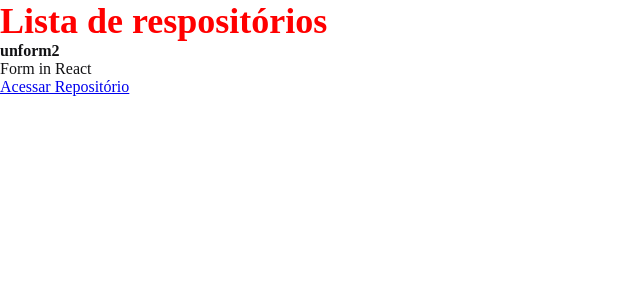
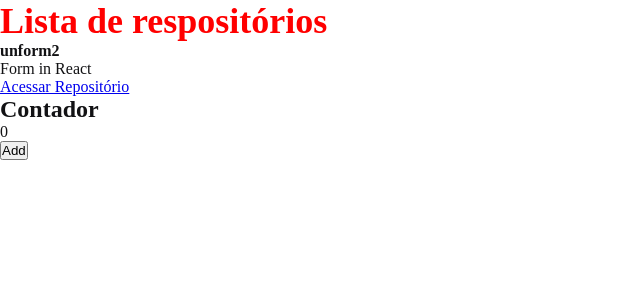
Before and after one commit to moraes3000/ignite-fundamentos-reactjs, a React app: page / in a window 1280 px wide. Shown: the top 300 px of the page, without its empty margins (0-640 px from the left). Built offline with nearby package versions, Linux system fonts and the light colour scheme.

Commit message:
Estado do componente - Contador

```diff
--- a/src/App.jsx
+++ b/src/App.jsx
@@ -1,9 +1,13 @@
+import { Counter } from './components/Counter'
 import { RepositoryList } from './components/RepositoryList'
 import './styles/global.scss'
 
-export function App(){
+export function App() {
     // throw  new Error("errou")
-    return <>
-    <RepositoryList/>
-    </>
+    return (
+        <>
+            <RepositoryList />
+            <Counter />
+        </>
+    )
 }
--- /dev/null
+++ b/src/components/Counter.jsx
@@ -0,0 +1,19 @@
+import { useState } from 'react'
+
+export function Counter() {
+
+    let [counter, setCounter] = useState(0)
+
+    function increment() {
+        console.log('increment')
+        setCounter( counter + 1);
+    }
+
+    return (
+        <div>
+            <h2>Contador</h2>
+            <p>{counter}</p>
+            <button type="button" onClick={increment}>Add</button>
+        </div>
+    )
+}
--- a/src/components/RepositoryItem.jsx
+++ b/src/components/RepositoryItem.jsx
@@ -5,6 +5,5 @@ export function RepositoryItem(props) {
             <p>{props.repository.description ?? 'Default'}</p>
             <a href={props.repository.link}>Acessar Repositório</a>
         </li>
-
     )
 }
```
